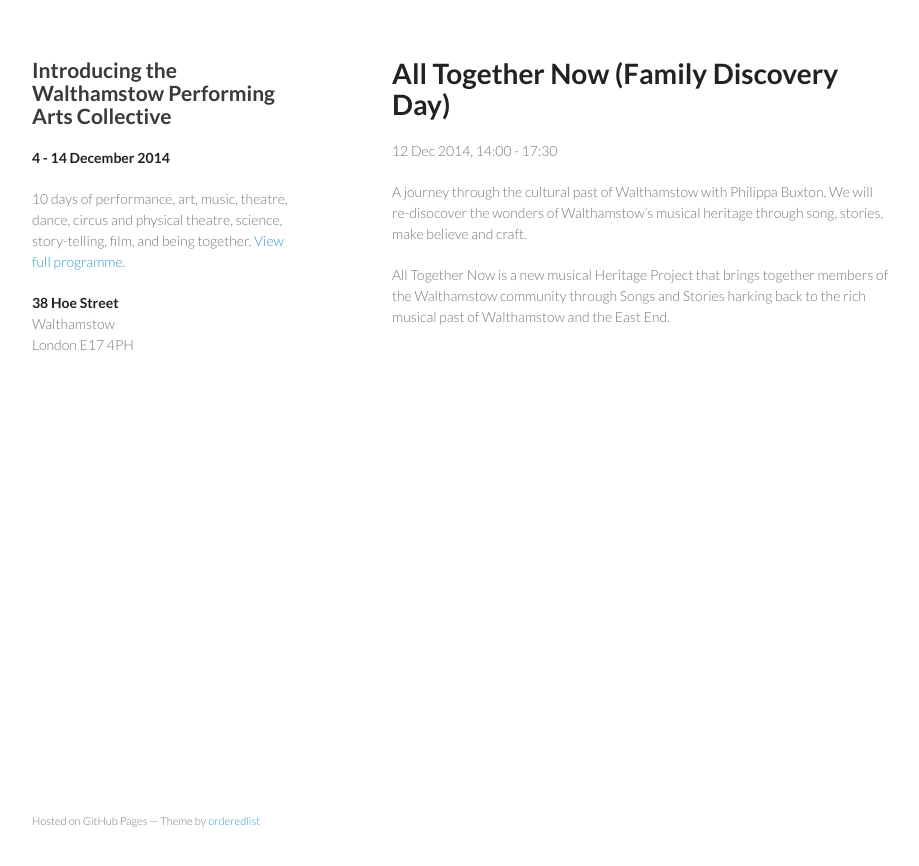
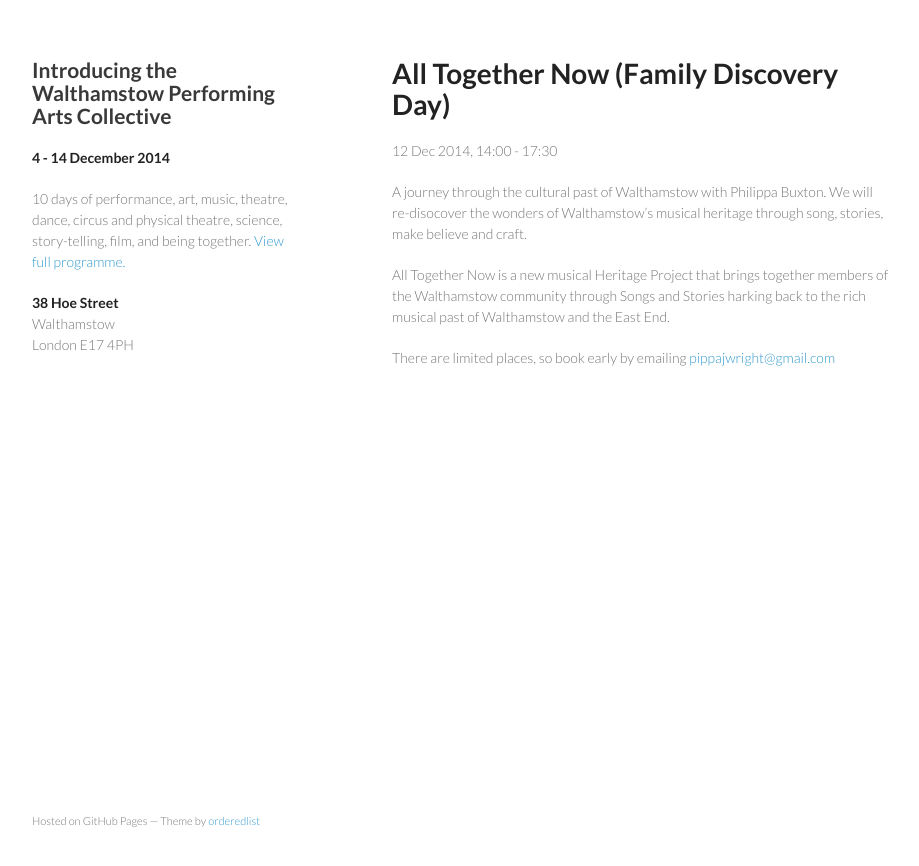
Before and after one commit to arts-walthamstow/arts-walthamstow.github.io, a Jekyll site: the page built from _posts/2014-12-12-all-together-now.md, in a window 1280 px wide. Shown: the top 866 px of the page, without its empty margins (178-1097 px from the left). Built offline with Jekyll 4.4.1, drawn with Linux system fonts in a browser that asks for light colours.

Commit message:
rsvp added for event

```diff
--- a/_posts/2014-12-12-all-together-now.md
+++ b/_posts/2014-12-12-all-together-now.md
@@ -4,8 +4,10 @@
 date:   2014-12-12 14:00:00
 end_date: 2014-12-12 17:30:00
 categories: event
-ticketing: "Free to attend, all ages and family groups encouraged."
+ticketing: "Free to attend, all ages and family groups encouraged. [RSVP](mailto:pippajwright@gmail.com)."
 ---
 A journey through the cultural past of Walthamstow with Philippa Buxton. We will re-disocover the wonders of Walthamstow's musical heritage through song, stories, make believe and craft.
 
 All Together Now is a new musical Heritage Project that brings together members of the Walthamstow community through Songs and Stories harking back to the rich musical past of Walthamstow and the East End.
+
+There are limited places, so book early by emailing [pippajwright@gmail.com](mailto:pippajwright@gmail.com)
```
